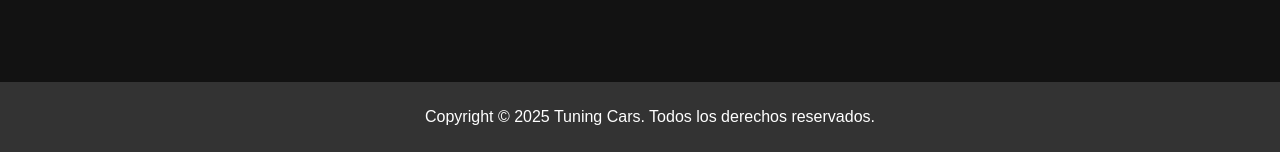
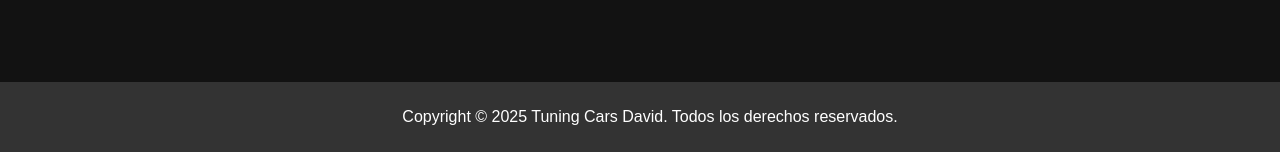
Before and after one commit to peloco21/FastApi-Web, a FastAPI app: page /contact in a window 1280 px wide. Shown: the part 648-800 px from the top of the page. Run offline with FastAPI, Linux system fonts and the light colour scheme.

Commit message:
Modificado el archivo base.html

```diff
--- a/templates/base.html
+++ b/templates/base.html
@@ -15,7 +15,7 @@
     {% block content %}{% endblock %}
 
     <footer>
-        <p>Copyright © 2025 Tuning Cars. Todos los derechos reservados.</p>
+        <p>Copyright © 2025 Tuning Cars David. Todos los derechos reservados.</p>
     </footer>
 </body>
 </html>
```
Also changed, not shown: README.md (deleted).
